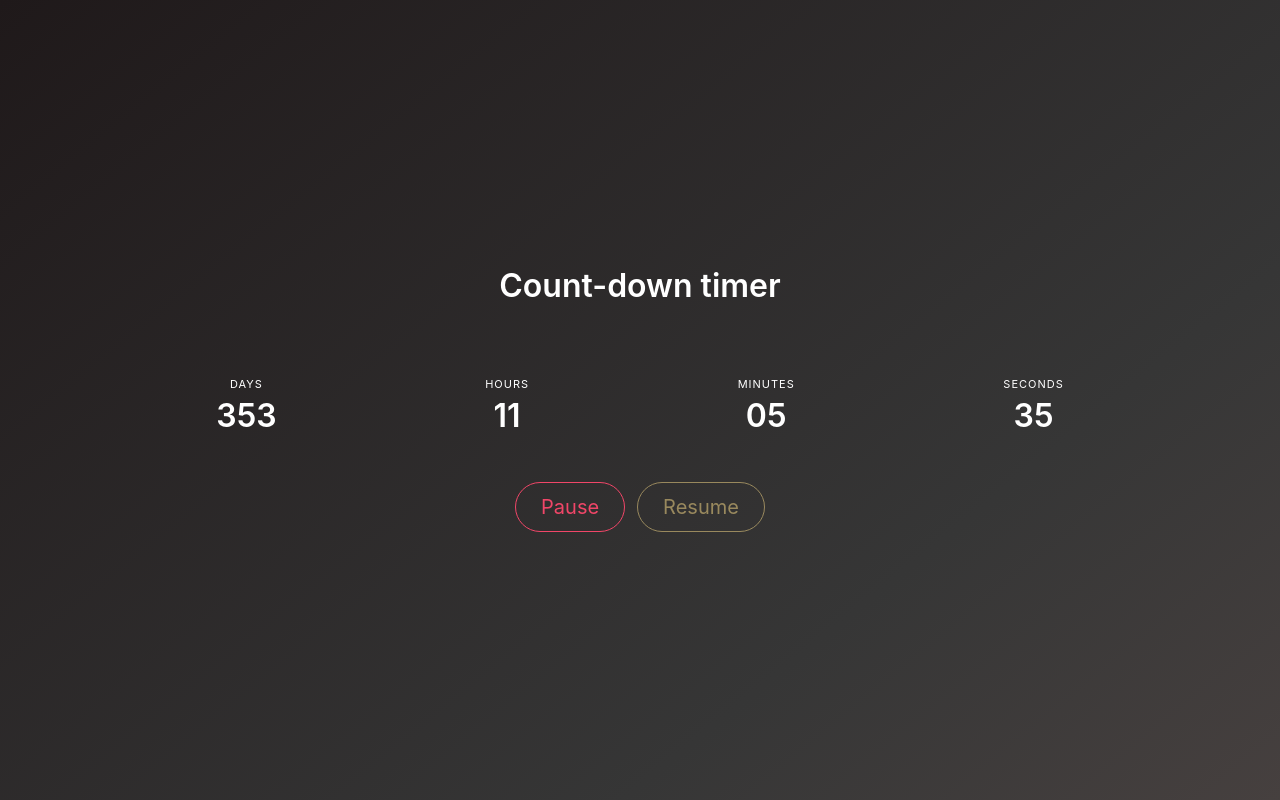
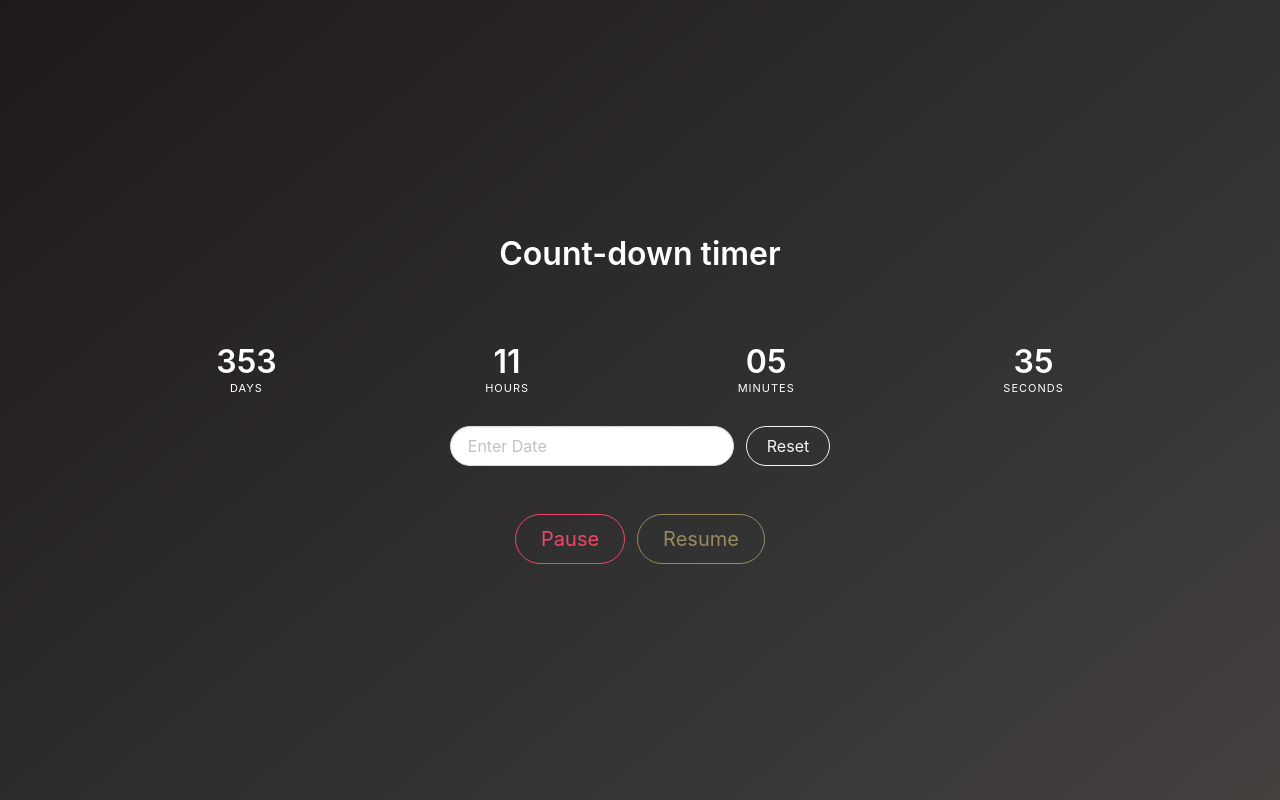
Before and after one commit to adekanyetomie/count-down-timer, a React (Create React App) app: page / in a window 1280 px wide. Built offline with nearby package versions, Linux system fonts and the light colour scheme.

Commit message:
some commit

```diff
--- a/src/components/App.js
+++ b/src/components/App.js
@@ -2,11 +2,6 @@ import React from 'react';
 import Countdown from './countdown'
 
 
-const App = () =>
-<div>
-    <Countdown/>
-</div>
-
-
+const App = () =>  <Countdown/>
 
 export default App;
--- /dev/null
+++ b/src/components/Date.js
@@ -0,0 +1,41 @@
+import React, {Component} from 'react'
+import moment from'moment'
+
+class Date extends Component{
+
+    state = {
+        date: ''
+    }
+
+    dateChange = (e) => {
+        this.setState({
+            date: e.target.value
+        })
+
+    }
+    dateSubmit = (e) => {
+        e.preventDefault()
+
+        this.props.onDateReset(moment(this.state.date))
+    }
+
+    render(){
+        const {date,} = this.state
+
+        return <form onSubmit={this.dateSubmit}>
+            <div className="field is-grouped is-grouped-centered">
+        <div className="control" >
+            <input className="input is-rounded" value = {date} onChange= {this.dateChange} placeholder="Enter Date"/>
+
+        </div>
+        <div className="control" >
+            <button className="button is-light is-rounded is-outlined"> Reset </button>
+        </div>
+        </div>
+    </form>
+    }
+}
+
+
+
+export default Date
--- a/src/components/countdown.js
+++ b/src/components/countdown.js
@@ -1,33 +1,30 @@
 import React, {Component} from 'react'
 import moment from 'moment'
 import Controls  from './control'
+import Date from './Date'
 
 
 class Countdown extends Component{
 
-    constructor(props){
-        super(props)
+    state = {
 
-        this.state = {
-
-            duration: this.getTimeLeft(),
+            currentDate: moment(),
+            nextDate: moment({year: moment().year()+1}),
             paused: false
         }
-        //this.togglePaused = this.togglePaused.bind(this)
 
-    }
+
+
     componentDidMount(){
-        this.interval = setInterval(() => {this.setState({duration: this.getTimeLeft() })}, 1000)
+        this.resume()
     }
     componentWillUnmount(){
-        clearInterval(this.interval)
+        this.paused()
     }
 
     getTimeLeft(){
-        let now = moment(),
-            newYear = moment({year: now.year()+1} ),
-            diff= newYear.diff(now)
-
+        let {currentDate, nextDate} = this.state,
+        diff = nextDate.diff(currentDate)
         return moment.duration(diff)
 
 
@@ -40,21 +37,32 @@ class Countdown extends Component{
             const paused = !prevState.paused
 
             if (paused){
-                clearInterval(this.interval)
+                this.pause()
             }else{
-            this.interval = setInterval(() => {this.setState({duration: this.getTimeLeft() })}, 1000)
-
+                this.resume()
             }
 
            return{
                 paused
            }
-       } )
+       })
+    }
+    pause(){
+        clearInterval(this.interval)
+    }
 
+    resume(){
+        this.interval = setInterval(() => {this.setState({currentDate: moment() })}, 1000)
+    }
+    dateReset = (nextDate) =>{
+        this.setState({
+            nextDate
+        })
     }
     render()
     {
-        const {duration, paused} = this.state
+        const { paused} = this.state
+        const duration = this.getTimeLeft()
 
         return <section className="hero is-dark is-bold  is-fullheight  has-text-centered">
             <div className="hero-body">
@@ -66,30 +74,30 @@ class Countdown extends Component{
                 <nav className="level">
                     <div className="level-item has-text-centered ">
                         <div>
+                        <p className="title">{Math.floor(duration.asDays())}</p>
                         <p className="heading">Days</p>
-                        <p className="title">{Math.floor(duration.asDays())}</p>
                         </div>
                     </div>
                     <div className="level-item has-text-centered">
                         <div>
+                        <p className="title">{duration.hours().toString().padStart(2, '0')}</p>
                         <p className="heading">Hours</p>
-                        <p className="title">{duration.hours().toString().padStart(2, '0')}</p>
                         </div>
                     </div>
                     <div className="level-item has-text-centered">
                         <div>
+                        <p className="title">{duration.minutes().toString().padStart(2, '0')}</p>
                         <p className="heading">Minutes</p>
-                        <p className="title">{duration.minutes().toString().padStart(2, '0')}</p>
                         </div>
                     </div>
                     <div className="level-item has-text-centered">
                         <div>
+                        <p className="title">{duration.seconds().toString().padStart(2, '0')}</p>
                         <p className="heading">Seconds</p>
-                        <p className="title">{duration.seconds().toString().padStart(2, '0')}</p>
                         </div>
                     </div>
                 </nav>
-
+                <Date onDateReset={this.dateReset}/>
             </section>
             <Controls paused={paused} onPausedToggle={this.togglePaused} />
             </div>
```
